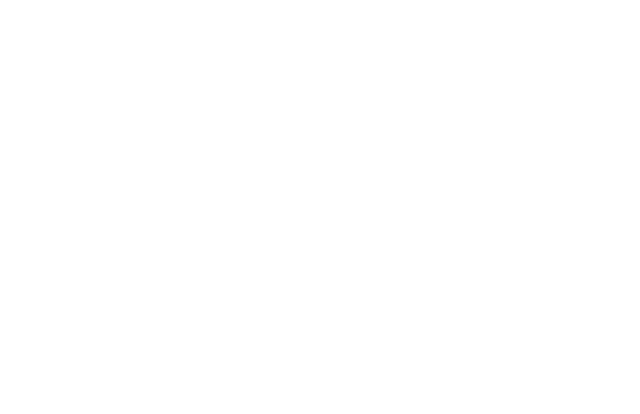
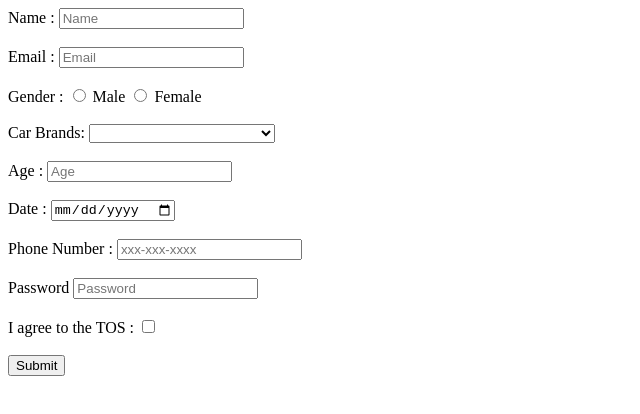
Before and after one commit to acciojob/signup-form-car-Jitendra123abc, a website: page main.html in a window 1280 px wide. Shown: the whole page, without its empty margins (0-640 px from the left). Drawn offline with Linux system fonts and the light colour scheme.

Commit message:
created a submission

```diff
--- a/main.html
+++ b/main.html
@@ -10,6 +10,45 @@
 	<!-- the entire body must be written by student -->
     <script type="text/javascript" src="./script.js">
 </script>
+	 <form action="sigma_car" method="post">
+
+    <label for="name">Name :</label>
+    <input type="text" name="name" id="name" placeholder="Name" required><br><br>
+
+    <label for="email">Email :</label>
+    <input type="email" name="email" id="email" placeholder="Email"required><br><br>
+
+
+    <label>Gender :</label>
+    <input type="radio" name="gender" id="gender_m"required >
+    <label for="gender_m">Male </label>
+    <input type="radio" name="gender" id="gender_f" required>
+    <label for="gender_d">Female</label>
+<br><br>
+<label for="cars">Car Brands:</label>
+<select name="cars" id="cars"required>
+    <option value="" disabled>--Please choose an option--</option>
+</select><br><br>
+
+<label for="age">Age :</label>
+<input type="number" name="age" id="age" placeholder="Age"required><br><br>
+
+<label for="date">Date :</label>
+<input type="date" name="date" id="date"required><br><br>
+
+<label for="tel">Phone Number :</label>
+<input type="tel" name="tel" id="tel" placeholder="xxx-xxx-xxxx"><br><br>
+
+<label for="password">Password</label>
+<input type="password" name="password" id="password" placeholder="Password"required><br><br>
+
+<label for="">I agree to the TOS :</label>
+<input type="checkbox" name="tos" id="tos"required><br><br>
+
+<input type="submit" value="Submit">
+
+   </form>
+
 
 </body>
 
```
